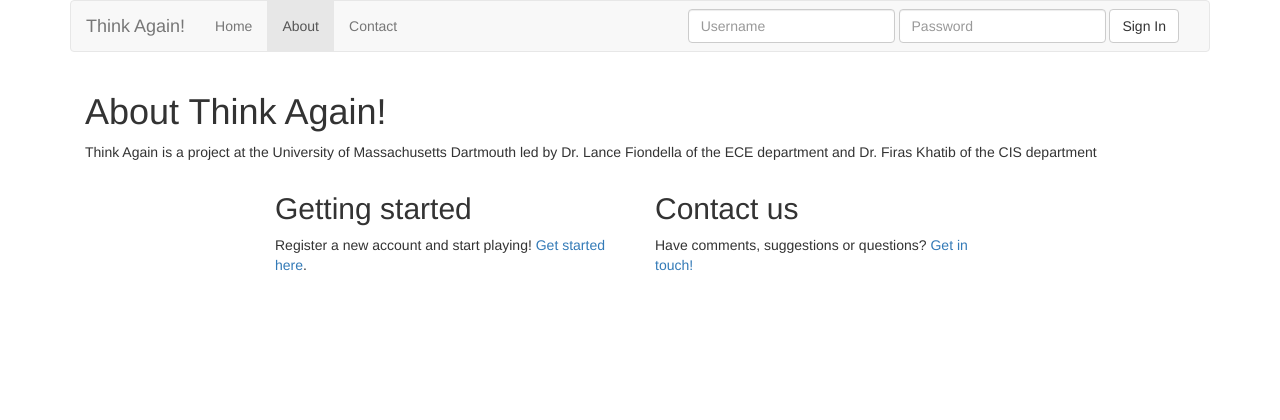
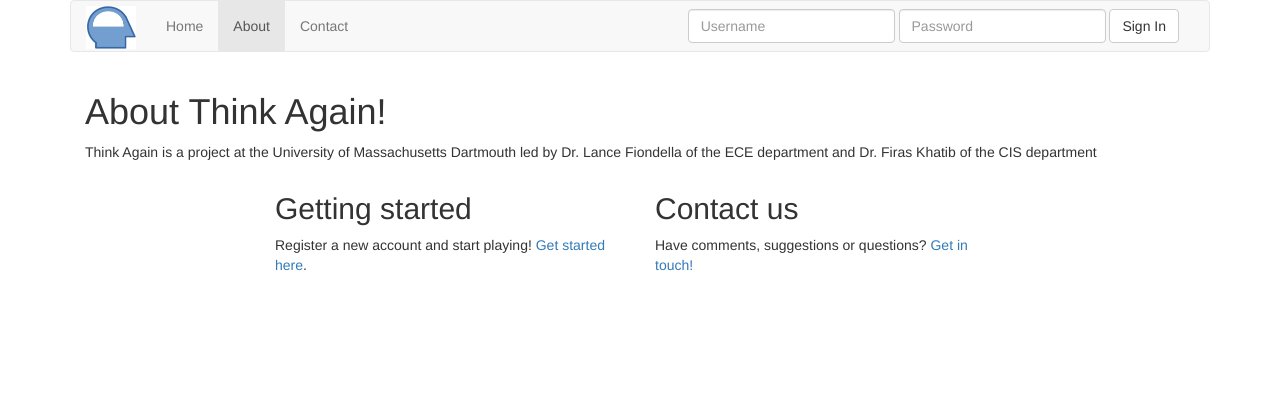
Before and after one commit to LanceFiondella/ThinkAgain, a Django app: page /about/ in a window 1280 px wide. Shown: the top 420 px of the page. Run offline with Django 3.2, Linux system fonts and the light colour scheme; some libraries are stand-ins or nearby versions.

Commit message:
Added logo image

```diff
--- a/src/templates/crowdsource_site/base.html
+++ b/src/templates/crowdsource_site/base.html
@@ -77,7 +77,9 @@
               <span class="icon-bar"></span>
               <span class="icon-bar"></span>
             </button>
-            <a class="navbar-brand" href="/">Think Again!</a>
+            <a class="navbar-brand" href="/">
+	     <img style="max-width:50px; margin-top: -10px;" src="/static/images/thinkagain_logo.png">
+	    </a>
           </div>
           <div id="navbar" class="navbar-collapse collapse">
             <ul class="nav navbar-nav">
```
